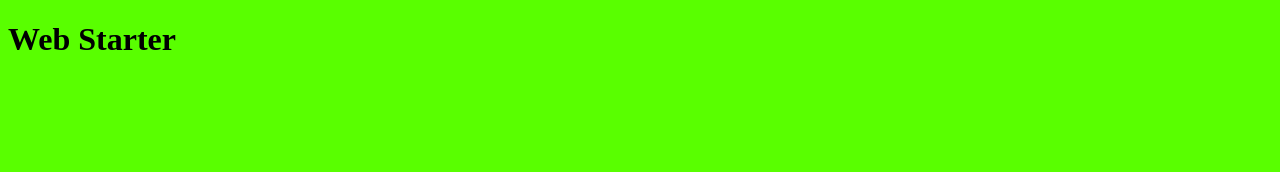
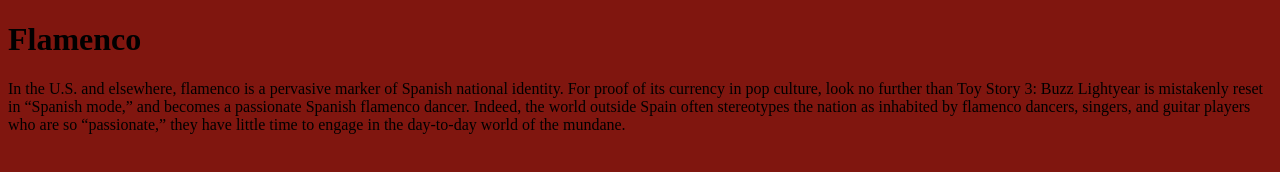
Before and after one commit to MarlenaMizzoni/Typhography-Only, a plain HTML site: page index.html in a window 1280 px wide. Drawn offline with Linux system fonts and the light colour scheme.

Commit message:
Background

```diff
--- a/index.html
+++ b/index.html
@@ -21,7 +21,14 @@
 </head>
 <body>
 
-    <h1>Web Starter</h1>
+    <h1>Flamenco</h1>
+
+    <p>In the U.S. and elsewhere, flamenco is a pervasive marker of Spanish national identity.
+        For proof of its currency in pop culture, look no further than Toy Story 3: Buzz Lightyear is mistakenly reset in
+        “Spanish mode,” and becomes a passionate Spanish flamenco dancer.
+        Indeed, the world outside Spain often stereotypes the nation as inhabited by flamenco dancers, singers, and guitar
+        players who are so “passionate,”
+        they have little time to engage in the day-to-day world of the mundane.</p>
 
 </body>
 </html>
--- a/style.css
+++ b/style.css
@@ -1,3 +1,3 @@
 body {
-    background: rgb(89, 255, 0);
+    background: rgb(128, 22, 15);
 }
```
